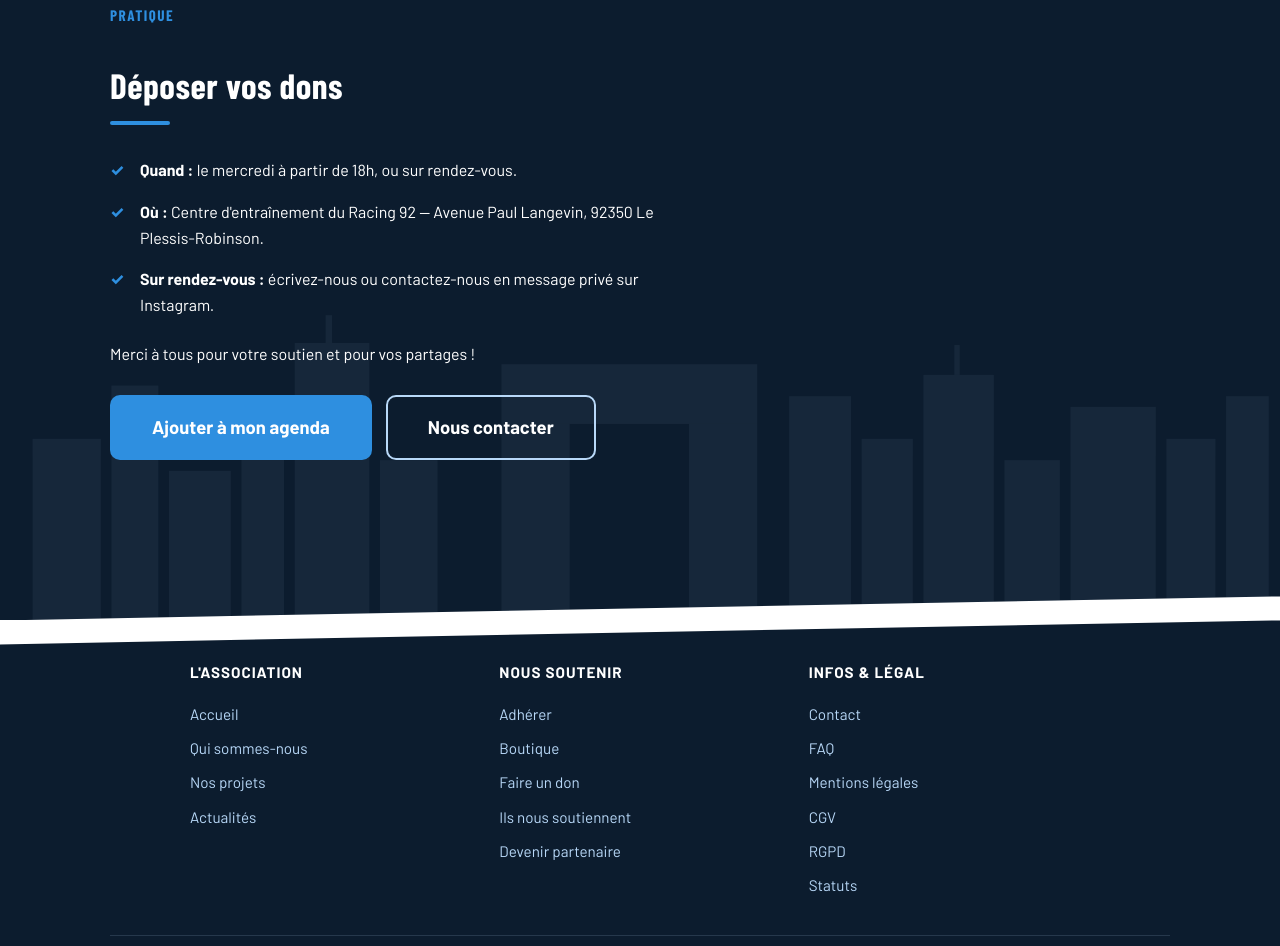
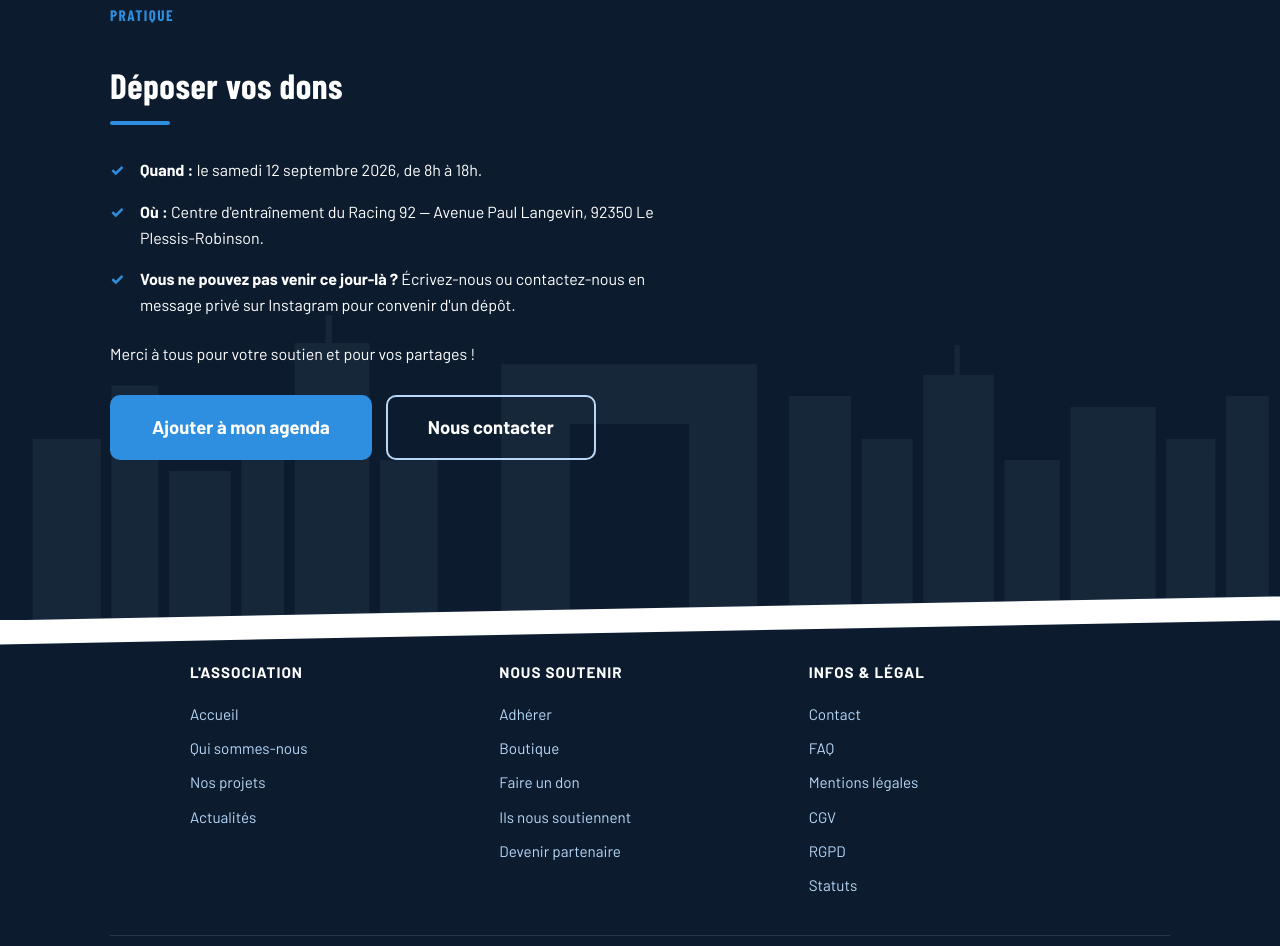
Before and after one commit to RFL974/boutique-r92, a plain HTML site: page foire-a-tout.html in a window 1280 px wide. Shown: the part 1286-2232 px from the top of the page. Drawn offline with nearby package versions, Linux system fonts and the light colour scheme; a web font is replaced by a local one.

Commit message:
Foire à Tout : la section « Pratique » annonçait un créneau qui n'existe pas
« Quand : le mercredi à partir de 18h, ou sur rendez-vous. » Ce créneau
n'apparaît nulle part ailleurs — ni sur l'affiche officielle, ni dans le bloc
[data-agenda], ni dans le JSON-LD. Il date d'avant la mise sous Git et n'a
jamais été vérifié. Le lecteur enchaînait « mercredi 18h » puis « Ajouter à mon
agenda » (qui encode le samedi 12 septembre) et concluait à une erreur du .ics.

Le .ics, lui, était juste : DTSTART 20260912T080000, DTEND 20260912T180000.
Il concordait déjà avec l'affiche, le chapô, la meta description, le JSON-LD et
actus.json. C'est le texte de la section qui divergeait, seul contre cinq.

Le créneau affiché reprend désormais celui de l'affiche officielle : samedi
12 septembre 2026, de 8h à 18h. Le troisième point, qui répétait « sur
rendez-vous », devient l'alternative qu'il décrivait déjà : « Vous ne pouvez pas
venir ce jour-là ? ». Un commentaire rappelle que ces valeurs doivent rester
identiques à celles du bloc [data-agenda] et du JSON-LD.

Vérifié dans le navigateur : le texte affiché, le .ics téléchargé et le JSON-LD
annoncent tous les trois le 12/09/2026 de 8h à 18h.

Réserve : l'adresse « Centre d'entraînement du Racing 92 — Avenue Paul Langevin »
ne figure pas non plus sur l'affiche, qui n'indique que « Le Plessis Robinson –
92350 ». Elle est laissée telle quelle, mais elle alimente aussi LOCATION dans
le .ics et location dans le JSON-LD : à confirmer auprès de l'association.

Co-Authored-By: Claude Opus 4.8 (1M context) <noreply@anthropic.com>

```diff
--- a/foire-a-tout.html
+++ b/foire-a-tout.html
@@ -185,10 +185,13 @@
       <p class="sous-titre">Pratique</p>
       <h2 class="titre-section">Déposer vos dons</h2>
 
+      <!-- Créneau et lieu repris de l'affiche officielle (assets/img/actu-foire-a-tout.jpg) :
+           samedi 12 septembre 2026, de 8h à 18h. Ces valeurs doivent rester identiques à
+           celles du bloc [data-agenda] plus bas (fichier .ics) et du JSON-LD de l'en-tête. -->
       <ul class="points-forts">
-        <li><strong>Quand :</strong> le mercredi à partir de 18h, ou sur rendez-vous.</li>
+        <li><strong>Quand :</strong> le samedi 12 septembre 2026, de 8h à 18h.</li>
         <li><strong>Où :</strong> Centre d'entraînement du Racing 92 — Avenue Paul Langevin, 92350 Le Plessis-Robinson.</li>
-        <li><strong>Sur rendez-vous :</strong> écrivez-nous ou contactez-nous en message privé sur Instagram.</li>
+        <li><strong>Vous ne pouvez pas venir ce jour-là ?</strong> Écrivez-nous ou contactez-nous en message privé sur Instagram pour convenir d'un dépôt.</li>
       </ul>
 
       <p class="texte-large">Merci à tous pour votre soutien et pour vos partages !</p>
```
